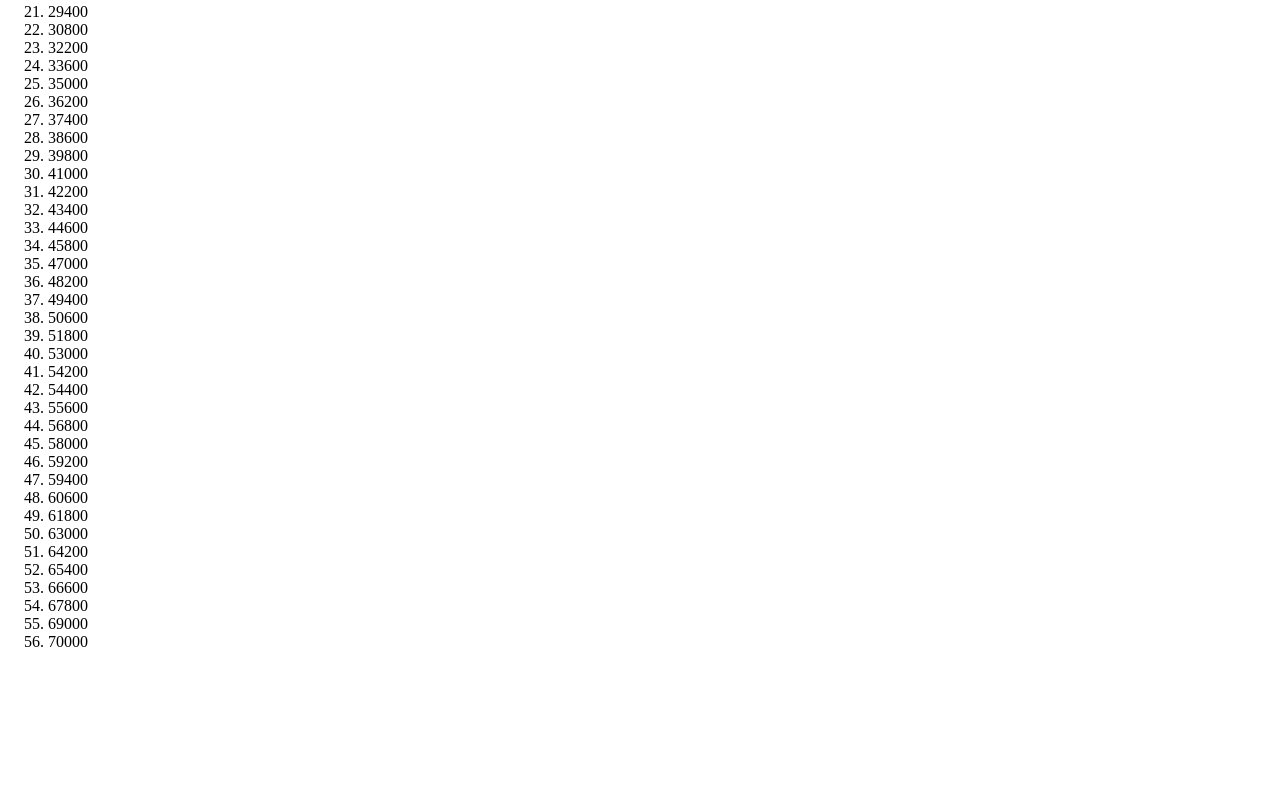
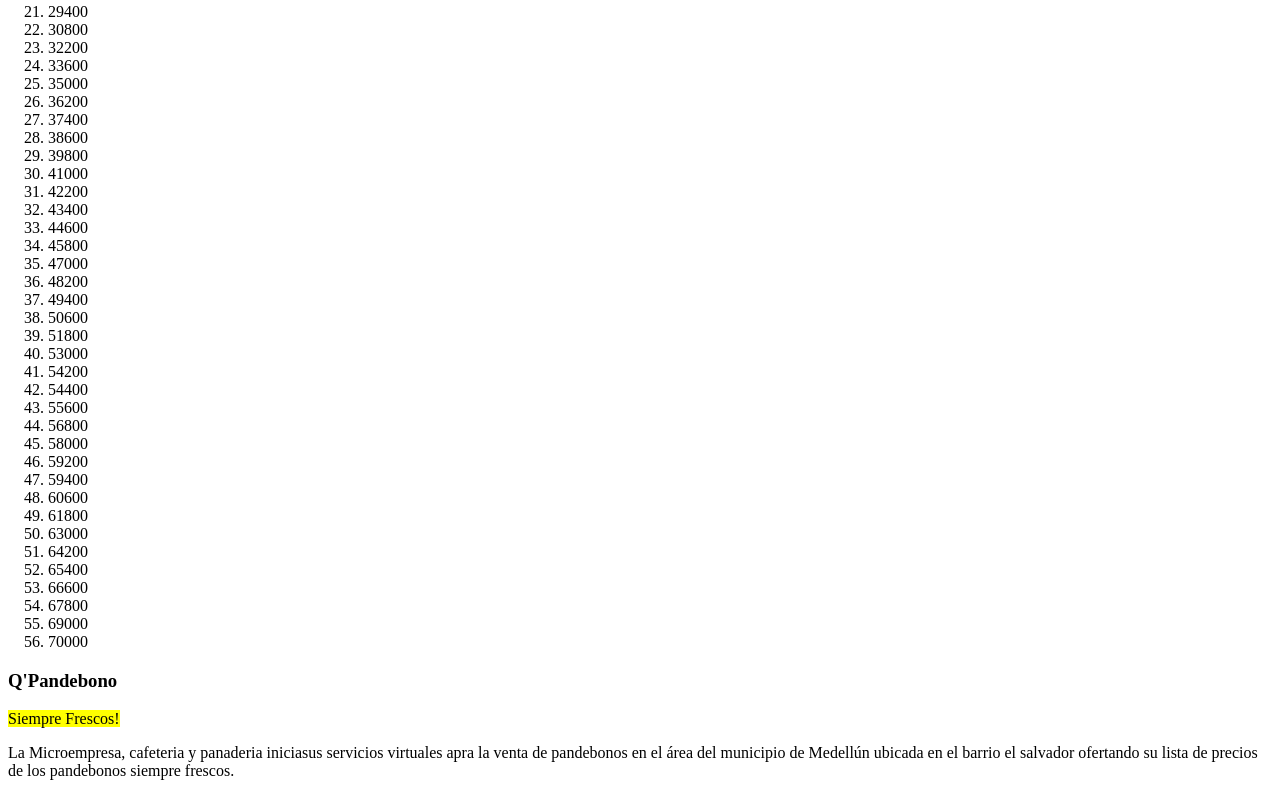
Before and after one commit to kioskedamed/Q-Pandebono, a plain HTML site: page index.html in a window 1280 px wide. Shown: the part 471-1267 px from the top of the page. Before the commit the page ends 1138 px from the top, so only its background shows below. Drawn offline with Linux system fonts and the light colour scheme.

Commit message:
Add article section for Q'Pandebono
Added a new section with article content about Q'Pandebono.

```diff
--- a/index.html
+++ b/index.html
@@ -76,7 +76,18 @@
         </ol>
       </aside>
       <section>
+        <div class="divprin">
+          <div class="divsec">
+            <main>
+              <article>
+                <h1 title="Siempre frescos!">Q'Pandebono</h1>
+                <mark>Siempre Frescos!</mark>
+                <p>La Microempresa, cafeteria y panaderia iniciasus servicios virtuales apra la venta de pandebonos en el área del municipio de Medell&uacute;n ubicada en el barrio el salvador ofertando su lista de precios de los pandebonos siempre frescos.</p>
 
+              </article>
+            </main>
+          </div>
+        </div>
       </section>
 
       <aside class="asil">
```
